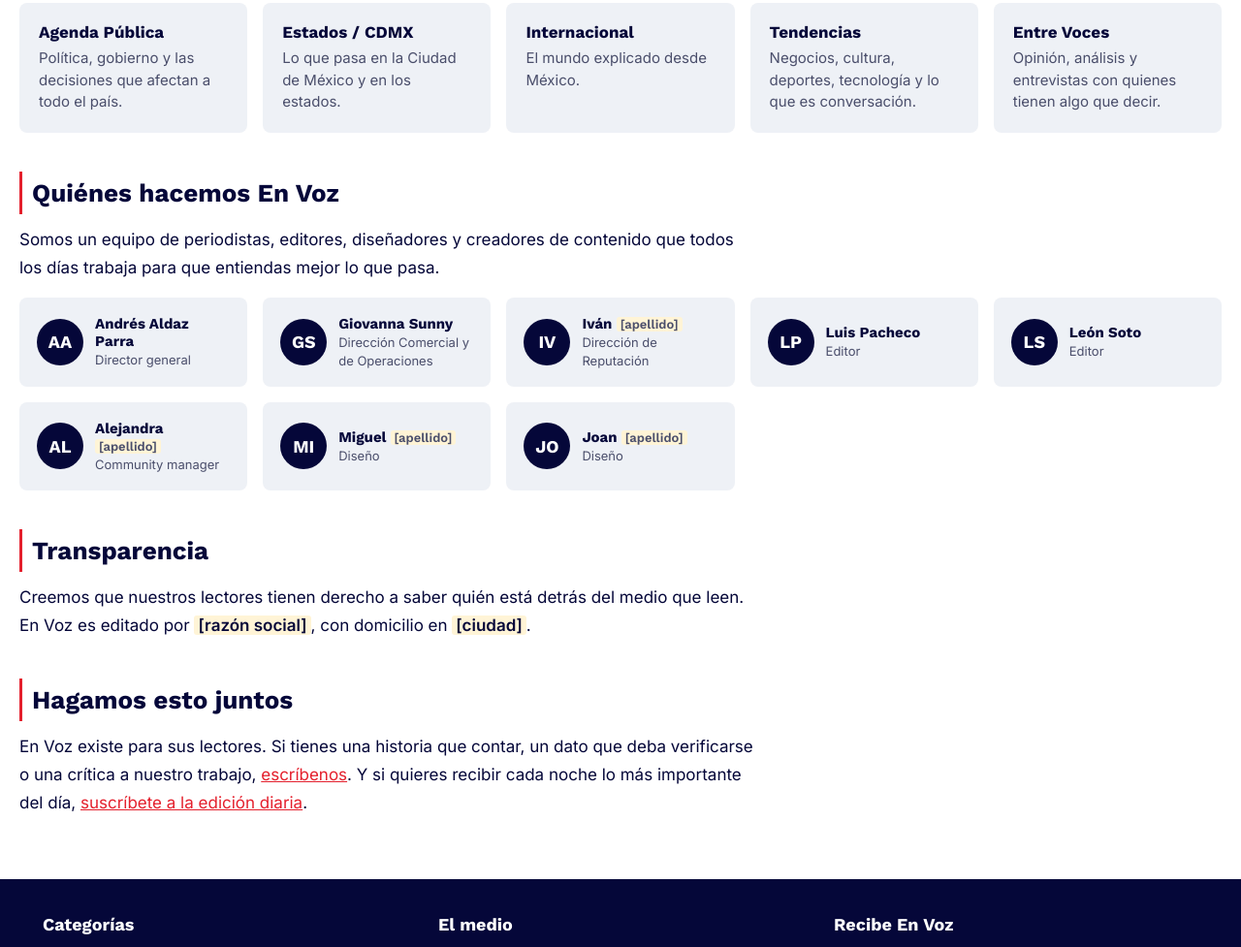
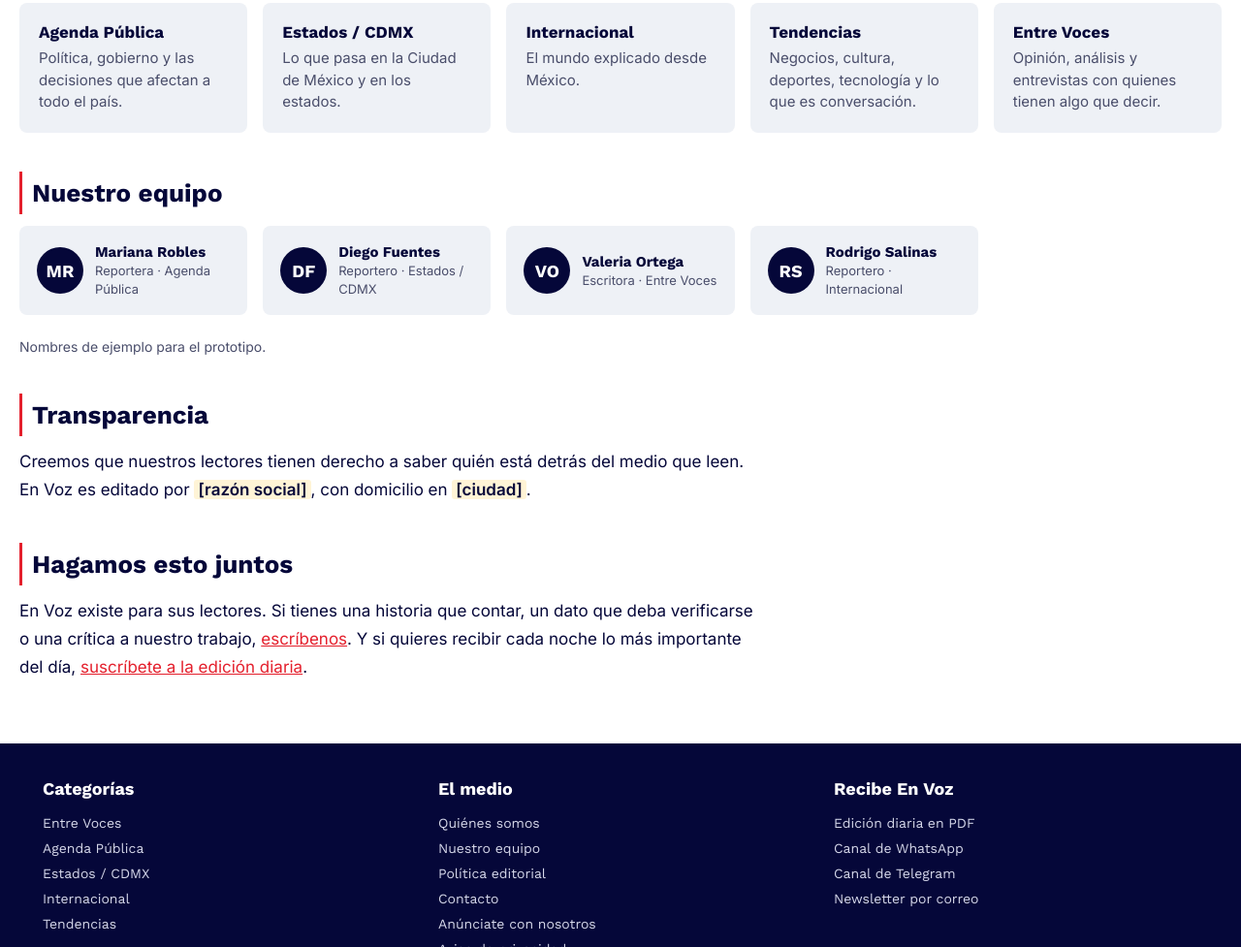
Before and after one commit to Docenoventa/envoz-web, a plain HTML site: page quienes-somos.html in a window 1280 px wide. Shown: the part 2637-3614 px from the top of the page at 97% size. Drawn offline with nearby package versions, Linux system fonts and the light colour scheme; no server answers.

Commit message:
Quiénes somos: equipo con cuatro perfiles de ejemplo
Co-Authored-By: Claude Opus 5.5 <noreply@anthropic.com>
Claude-Session: https://claude.ai/code/session_01NuKbYRFLLvh6CQPaad2W9q

```diff
--- a/quienes-somos.html
+++ b/quienes-somos.html
@@ -75,19 +75,15 @@
     </div>
 
     <div class="prose">
-      <h2 id="equipo">Quiénes hacemos En Voz</h2>
-      <p>Somos un equipo de periodistas, editores, diseñadores y creadores de contenido que todos los días trabaja para que entiendas mejor lo que pasa.</p>
+      <h2 id="equipo">Nuestro equipo</h2>
     </div>
     <div class="team">
-      <div class="person"><div class="avatar">AA</div><div><strong>Andrés Aldaz Parra</strong><span>Director general</span></div></div>
-      <div class="person"><div class="avatar">GS</div><div><strong>Giovanna Sunny</strong><span>Dirección Comercial y de Operaciones</span></div></div>
-      <div class="person"><div class="avatar">IV</div><div><strong>Iván <span class="pending">[apellido]</span></strong><span>Dirección de Reputación</span></div></div>
-      <div class="person"><div class="avatar">LP</div><div><strong>Luis Pacheco</strong><span>Editor</span></div></div>
-      <div class="person"><div class="avatar">LS</div><div><strong>León Soto</strong><span>Editor</span></div></div>
-      <div class="person"><div class="avatar">AL</div><div><strong>Alejandra <span class="pending">[apellido]</span></strong><span>Community manager</span></div></div>
-      <div class="person"><div class="avatar">MI</div><div><strong>Miguel <span class="pending">[apellido]</span></strong><span>Diseño</span></div></div>
-      <div class="person"><div class="avatar">JO</div><div><strong>Joan <span class="pending">[apellido]</span></strong><span>Diseño</span></div></div>
+      <div class="person"><div class="avatar">MR</div><div><strong>Mariana Robles</strong><span>Reportera · Agenda Pública</span></div></div>
+      <div class="person"><div class="avatar">DF</div><div><strong>Diego Fuentes</strong><span>Reportero · Estados / CDMX</span></div></div>
+      <div class="person"><div class="avatar">VO</div><div><strong>Valeria Ortega</strong><span>Escritora · Entre Voces</span></div></div>
+      <div class="person"><div class="avatar">RS</div><div><strong>Rodrigo Salinas</strong><span>Reportero · Internacional</span></div></div>
     </div>
+    <p class="search-hint">Nombres de ejemplo para el prototipo.</p>
 
     <div class="prose">
       <h2>Transparencia</h2>
```
